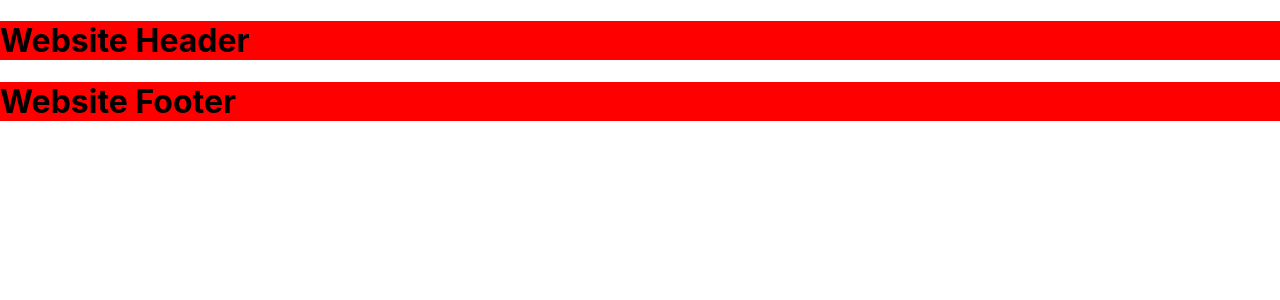
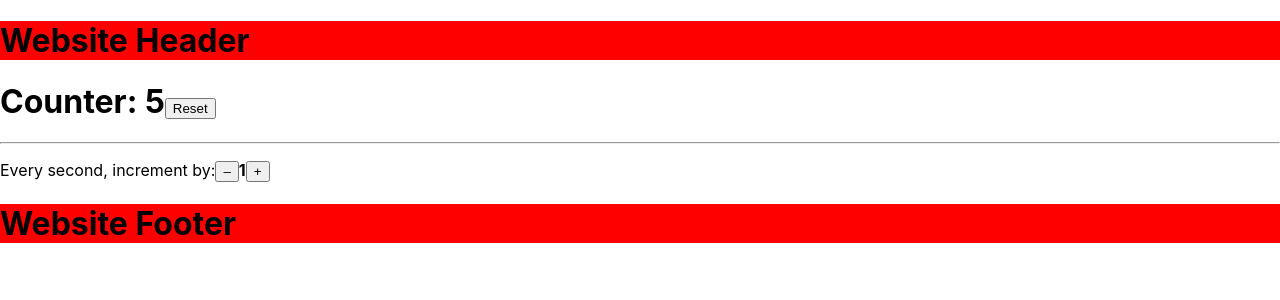
Before and after one commit to ityuvtrainings/react-project-batch-2, a React (Create React App) app: page /useeffectEvent in a window 1280 px wide. Shown: the top 300 px of the page. Built offline with nearby package versions, Linux system fonts and the light colour scheme.

Commit message:
useffectevent

```diff
--- /dev/null
+++ b/src/page/usereffectevent.js
@@ -0,0 +1,37 @@
+import { useEffectEvent, useState, useEffect } from "react";
+const UseEffectEvents = () => {
+    const [count, setCount] = useState(0)
+    const [increment, setIncrement] = useState(1)
+    const onTick = useEffectEvent(() => {
+        setCount(count + increment)
+    })
+    useEffect(() => {
+        const idv = setInterval(() => {
+            onTick()
+        }, 1000);
+        return () => {
+            clearInterval(idv);
+        };
+    }, []);
+
+    return (
+        <>
+            <h1>
+                Counter: {count}
+                <button onClick={() => setCount(0)}>Reset</button>
+            </h1>
+            <hr />
+            <p>
+                Every second, increment by:
+                <button disabled={increment === 0} onClick={() => {
+                    setIncrement(i => i - 1);
+                }}>–</button>
+                <b>{increment}</b>
+                <button onClick={() => {
+                    setIncrement(i => i + 1);
+                }}>+</button>
+            </p>
+        </>
+    )
+}
+export default UseEffectEvents;
```
Also changed, not shown: src/App.js (+8 -3 lines), src/page/use-callback.jsx (line endings or trailing spaces).
